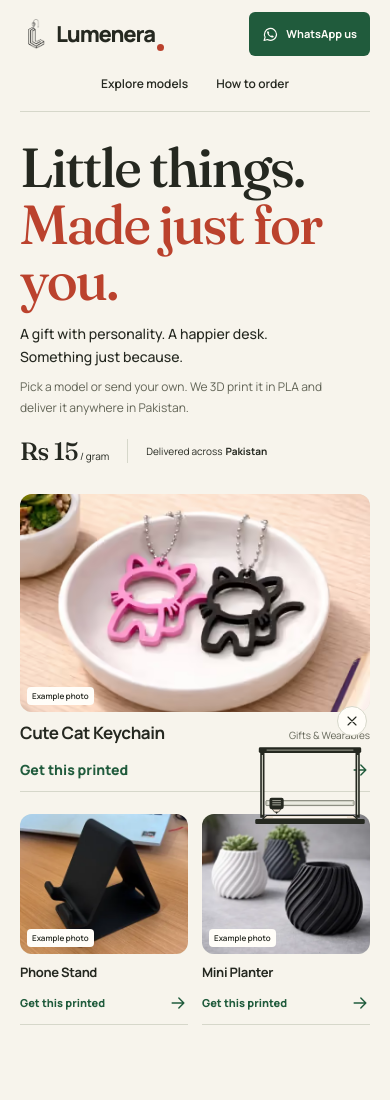
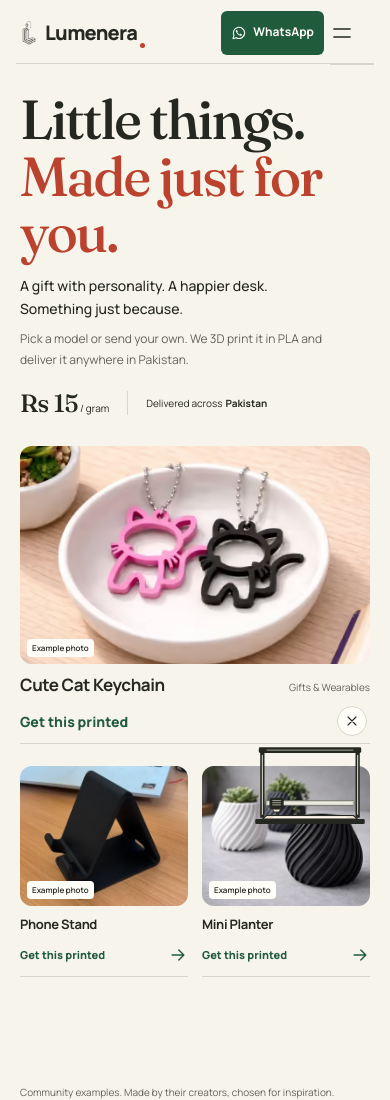
Before and after one commit to TransposeMat/lumenera, a plain HTML site: page index.html in a window 390 px wide. Shown: the top 1100 px of the page. Drawn offline with Linux system fonts and the light colour scheme.

Commit message:
Keep the header fixed from first paint and compact mobile navigation

```diff
--- a/header.js
+++ b/header.js
@@ -1,28 +1,23 @@
 (() => {
  'use strict';
- const header = document.querySelector('.site-header');
- const anchor = document.querySelector('.header-anchor');
- if (!header || !anchor) return;
- let frame = 0, dirty = true, height = 0, floating = false;
- function update() {
-  frame = 0;
-  if (document.hidden) return;
-  if (dirty) {height = anchor.offsetHeight; dirty = false;}
-  // Small hysteresis prevents flickering when scrolling around the threshold.
-  const next = floating ? scrollY > height : scrollY > height + 8;
-  if (next !== floating) {
-   floating = next;
-   header.classList.toggle('is-floating', floating);
+ // CSS pins the header, including when scripts fail. Only the menu needs enhancement.
+ const menu = document.querySelector('.mobile-menu');
+ if (!menu) return;
+ const toggle = menu.querySelector('summary');
+ menu.addEventListener('click', event => {
+  if (event.target.closest('a')) menu.open = false;
+ });
+ document.addEventListener('click', event => {
+  if (menu.open && !menu.contains(event.target)) menu.open = false;
+ });
+ document.addEventListener('keydown', event => {
+  if (event.key === 'Escape' && menu.open) {
+   menu.open = false;
+   toggle.focus({preventScroll:true});
   }
- }
- function schedule() {if (!frame && !document.hidden) frame = requestAnimationFrame(update);}
- function resize() {dirty = true; schedule();}
- addEventListener('scroll', schedule, {passive:true});
- addEventListener('resize', resize, {passive:true});
- addEventListener('pageshow', resize);
- document.addEventListener('visibilitychange', () => {
-  if (document.hidden) {cancelAnimationFrame(frame); frame = 0;} else resize();
  });
- if ('ResizeObserver' in window) new ResizeObserver(resize).observe(anchor);
- schedule();
+ // Close the popover when keyboard focus returns to the page.
+ document.addEventListener('focusin', event => {
+  if (menu.open && !menu.contains(event.target)) menu.open = false;
+ });
 })();
--- a/index.html
+++ b/index.html
@@ -2,7 +2,7 @@
 <html lang="en">
 <head>
  <meta charset="utf-8">
- <meta name="viewport" content="width=device-width, initial-scale=1">
+ <meta name="viewport" content="width=device-width, initial-scale=1, viewport-fit=cover">
  <meta name="theme-color" content="#f7f4ec">
  <title>Lumenera — Little things. Made just for you.</title>
  <meta name="description" content="Gifts, desk companions and little things for your home. Choose a model or send your own. PLA 3D printing at Rs 15 per gram, delivered across Pakistan. Order on WhatsApp.">
@@ -19,11 +19,11 @@
  <link rel="icon" href="assets/logo.png">
  <link rel="preload" href="assets/fonts/fraunces.woff2" as="font" type="font/woff2" crossorigin>
  <link rel="preload" href="assets/fonts/manrope.woff2" as="font" type="font/woff2" crossorigin>
- <link rel="stylesheet" href="styles.css?v=20261011-drag-4">
+ <link rel="stylesheet" href="styles.css?v=20261013-header">
  <script type="application/ld+json">{"@context":"https://schema.org","@type":"Service","name":"Lumenera PLA 3D printing","serviceType":"PLA 3D printing","areaServed":{"@type":"Country","name":"Pakistan"},"provider":{"@type":"Organization","name":"Lumenera","url":"https://transposemat.github.io/lumenera/","telephone":"+92 348 7259122","email":"lumeneraaccessories@gmail.com","logo":"https://transposemat.github.io/lumenera/assets/logo.png"},"description":"PLA 3D printing at Rs 15 per gram of finished print. Final print price and courier charges confirmed on WhatsApp before approval."}</script>
  <script id="business-config" type="application/json">{"name":"Lumenera","whatsapp":"923487259122","phone":"+92 348 7259122","email":"lumeneraaccessories@gmail.com","rate":15,"currency":"PKR","material":"PLA","area":"Pakistan","canonical":"https://transposemat.github.io/lumenera/"}</script>
  <script src="script.js" defer></script>
- <script src="header.js?v=20261011-header-2" defer></script>
+ <script src="header.js?v=20261013-header" defer></script>
  <script src="printer.js?v=20261011-header-2" defer></script>
  <script src="printer-drag.js?v=20261011-drag-4" defer></script>
 </head>
@@ -38,7 +38,11 @@ FINISH: unreviewed and undocumented is unfinished; this build ends with the fini
 <div class="header-anchor"><header class="site-header"><div class="header wrap">
  <a class="brand" href="#top" aria-label="Lumenera home"><img src="assets/logo.png" alt="" width="36" height="36">Lumenera<span class="brand-dot" aria-hidden="true"></span></a>
  <nav class="nav" aria-label="Main navigation"><a href="#models">Explore models</a><a href="#how">How to order</a></nav>
- <a class="button button--wa header-wa" href="https://wa.me/923487259122?text=Hi%20Lumenera!%20I&#39;d%20like%20to%20get%20something%203D%20printed.%20Please%20help%20me%20choose%20a%20model%20and%20confirm%20the%20print%20price%2C%20colours%20and%20delivery." target="_blank" rel="noopener noreferrer"><svg width="20" height="20" viewBox="0 0 24 24" fill="none" aria-hidden="true"><path d="M20.5 11.7a8.5 8.5 0 0 1-12.7 7.4L3 20.5l1.4-4.7A8.5 8.5 0 1 1 20.5 11.7Z" stroke="currentColor" stroke-width="1.65" stroke-linejoin="round"/><path d="M8.2 7.5c.3-.2.7-.1.9.2l1 1.7c.2.3.1.6-.1.8l-.6.7a6.8 6.8 0 0 0 3.5 3.3l.7-.8c.2-.2.5-.3.8-.1l1.8.9c.3.2.4.5.2.8-.5 1-1.3 1.5-2.4 1.2-3.4-1-5.8-3.4-6.7-6.7-.3-1 .1-1.6.9-2Z" fill="currentColor"/></svg> <span>WhatsApp us</span> <svg width="20" height="20" viewBox="0 0 24 24" fill="none" aria-hidden="true"><path d="M5 12h14m-6-6 6 6-6 6" stroke="currentColor" stroke-width="1.7" stroke-linecap="round" stroke-linejoin="round"/></svg></a>
+ <a class="button button--wa header-wa" href="https://wa.me/923487259122?text=Hi%20Lumenera!%20I&#39;d%20like%20to%20get%20something%203D%20printed.%20Please%20help%20me%20choose%20a%20model%20and%20confirm%20the%20print%20price%2C%20colours%20and%20delivery." target="_blank" rel="noopener noreferrer"><svg width="20" height="20" viewBox="0 0 24 24" fill="none" aria-hidden="true"><path d="M20.5 11.7a8.5 8.5 0 0 1-12.7 7.4L3 20.5l1.4-4.7A8.5 8.5 0 1 1 20.5 11.7Z" stroke="currentColor" stroke-width="1.65" stroke-linejoin="round"/><path d="M8.2 7.5c.3-.2.7-.1.9.2l1 1.7c.2.3.1.6-.1.8l-.6.7a6.8 6.8 0 0 0 3.5 3.3l.7-.8c.2-.2.5-.3.8-.1l1.8.9c.3.2.4.5.2.8-.5 1-1.3 1.5-2.4 1.2-3.4-1-5.8-3.4-6.7-6.7-.3-1 .1-1.6.9-2Z" fill="currentColor"/></svg> <span>WhatsApp<span class="header-wa-tail"> us</span></span> <svg width="20" height="20" viewBox="0 0 24 24" fill="none" aria-hidden="true"><path d="M5 12h14m-6-6 6 6-6 6" stroke="currentColor" stroke-width="1.7" stroke-linecap="round" stroke-linejoin="round"/></svg></a>
+ <details class="mobile-menu">
+  <summary aria-label="Menu"><svg width="24" height="24" viewBox="0 0 24 24" fill="none" stroke="currentColor" stroke-width="1.7" stroke-linecap="round" aria-hidden="true"><path class="menu-lines" d="M4 8h16M4 16h16"/><path class="menu-cross" d="m6 6 12 12M6 18 18 6"/></svg></summary>
+  <nav aria-label="Mobile navigation"><a href="#models">Explore models</a><a href="#how">How to order</a></nav>
+ </details>
 </div></header></div>
 <main id="top">
  <section class="hero wrap" aria-labelledby="hero-title">
--- a/styles.css
+++ b/styles.css
@@ -186,20 +186,33 @@ details[open] .plus::after{transform:rotate(0)}
 
 .card-media.is-contained{background:#e9e6df}
 .card-media.is-contained img{object-fit:contain}
-/* The header keeps its original footprint while the scrolled surface slides in. */
+/* Pinned from first paint: reserve the same height so content never jumps. */
 html{--header-height:94px;scroll-padding-top:calc(var(--header-height) + env(safe-area-inset-top) + 20px)}
 .header-anchor{height:calc(var(--header-height) + env(safe-area-inset-top))}
-.site-header{background:var(--paper);padding-top:env(safe-area-inset-top)}
-.site-header.is-floating{position:fixed;inset:0 0 auto;z-index:10;animation:header-arrive .32s var(--ease) both}
-@keyframes header-arrive{from{transform:translateY(-100%)}to{transform:translateY(0)}}
+.site-header{position:fixed;inset:0 0 auto;z-index:10;background:var(--paper);padding-top:env(safe-area-inset-top)}
+.mobile-menu{display:none}
 @media(max-width:700px){
- html{--header-height:112px}
- .site-header .header{height:var(--header-height);display:grid;grid-template-columns:minmax(0,1fr) auto;grid-template-rows:56px 44px;gap:0 12px;padding-block:6px}
- .site-header .brand{grid-row:1;grid-column:1}
- .site-header .header-wa{grid-row:1;grid-column:2}
- .site-header .nav{display:flex;grid-row:2;grid-column:1/-1;justify-content:center;gap:28px;margin:0}
- .site-header .nav a{min-height:44px;display:flex;align-items:center;padding:8px 0;font-size:12px}
+ html{--header-height:64px}
+ .site-header .header{position:relative;width:calc(100% - max(16px,env(safe-area-inset-left)) - max(16px,env(safe-area-inset-right)));margin-left:max(16px,env(safe-area-inset-left));height:var(--header-height);display:grid;grid-template-columns:minmax(0,1fr) auto 44px;gap:6px;padding:0}
+ .site-header .brand{font-size:20px;letter-spacing:-.035em;gap:5px;white-space:nowrap}
+ .site-header .brand img{width:24px;height:30px}
+ .site-header .brand-dot{width:5px;height:5px;margin:0 0 7px -2px}
+ .site-header .header-wa{min-height:44px;gap:6px;padding:10px;font-size:12px;white-space:nowrap}
+ .site-header .header-wa>svg:first-child{display:block;width:16px;height:16px}
+ .site-header .header-wa>svg:last-child{display:none}
+ .site-header .header-wa .header-wa-tail{display:none}
+ .site-header .nav{display:none}
+ .mobile-menu{display:block}
+ .mobile-menu summary{display:grid;place-items:center;width:44px;height:44px;list-style:none;cursor:pointer;border-radius:6px;color:var(--ink)}
+ .mobile-menu summary::-webkit-details-marker{display:none}
+ .mobile-menu summary:hover,.mobile-menu[open] summary{background:var(--sage)}
+ .menu-cross,.mobile-menu[open] .menu-lines{display:none}
+ .mobile-menu[open] .menu-cross{display:block}
+ .mobile-menu nav{position:absolute;right:0;top:calc(100% + 8px);width:min(220px,100%);padding:8px;border:1px solid var(--line);border-radius:8px;background:var(--paper)}
+ .mobile-menu nav a{display:flex;align-items:center;min-height:44px;padding:10px 12px;text-decoration:none;font-size:14px;font-weight:600;border-radius:4px}
+ .mobile-menu nav a:hover{background:var(--sage);color:var(--red)}
 }
+@media(max-width:359px){.site-header .brand{font-size:18px;gap:4px}.site-header .brand img{width:22px}}
 /* One click-through geometric printer at every screen size. */
 .printer-corner{position:fixed;right:max(24px,env(safe-area-inset-right));bottom:max(24px,env(safe-area-inset-bottom));z-index:4;width:168px;padding:0;background:transparent;border:0;opacity:0;visibility:hidden;pointer-events:none;contain:layout}
 .printer-corner.is-visible{opacity:1;visibility:visible;transition:opacity .12s var(--ease)}
@@ -222,4 +235,4 @@ html{--header-height:94px;scroll-padding-top:calc(var(--header-height) + env(saf
  .printer-dismiss svg{position:relative}
 }
 @media(max-width:359px){.printer-corner{width:112px}}
-@media(prefers-reduced-motion:reduce){.site-header.is-floating{animation:none}.printer-corner.is-visible{transition:none}}
+@media(prefers-reduced-motion:reduce){.printer-corner.is-visible{transition:none}}
```
Also changed, not shown: 1 other file.
